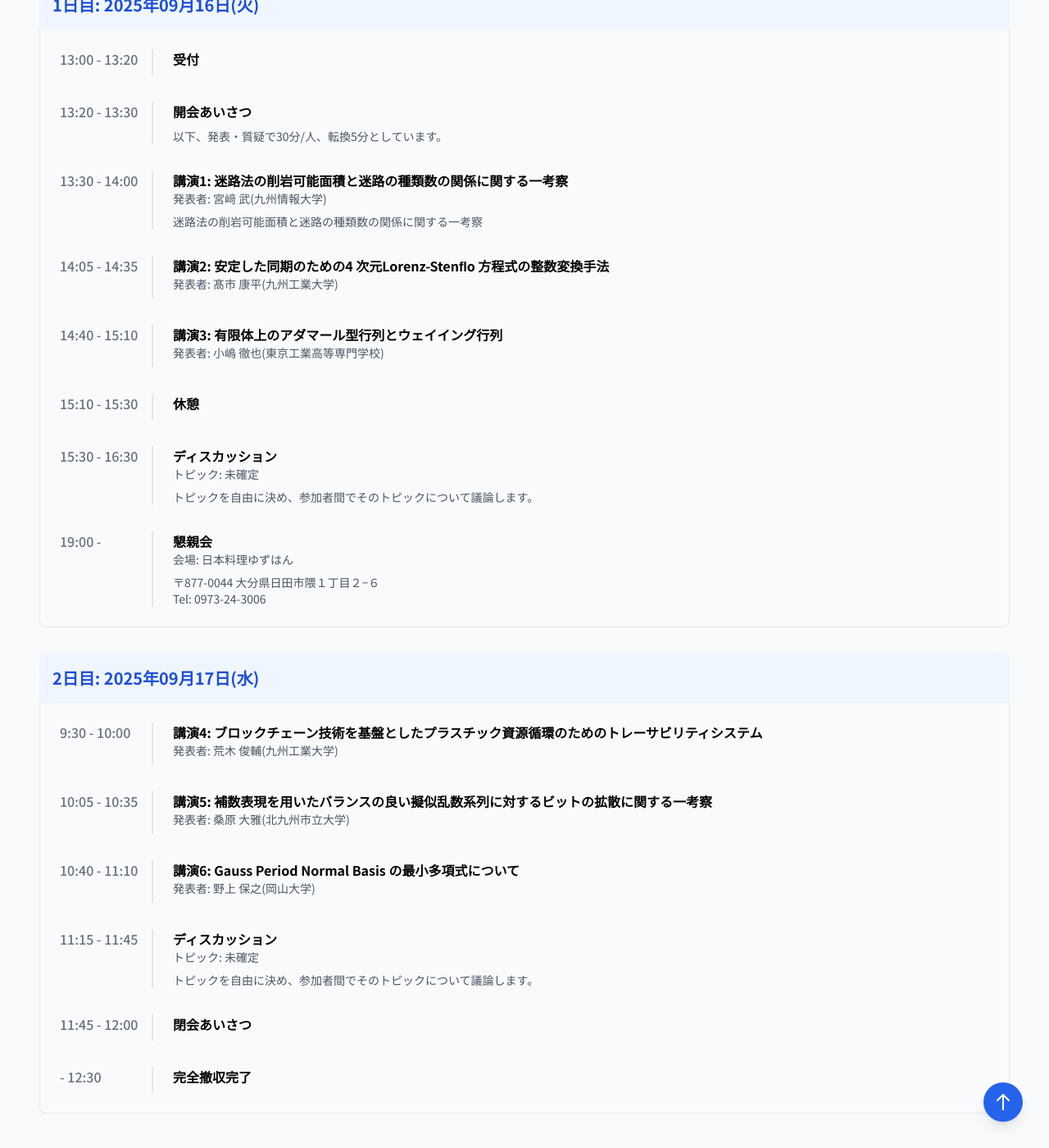
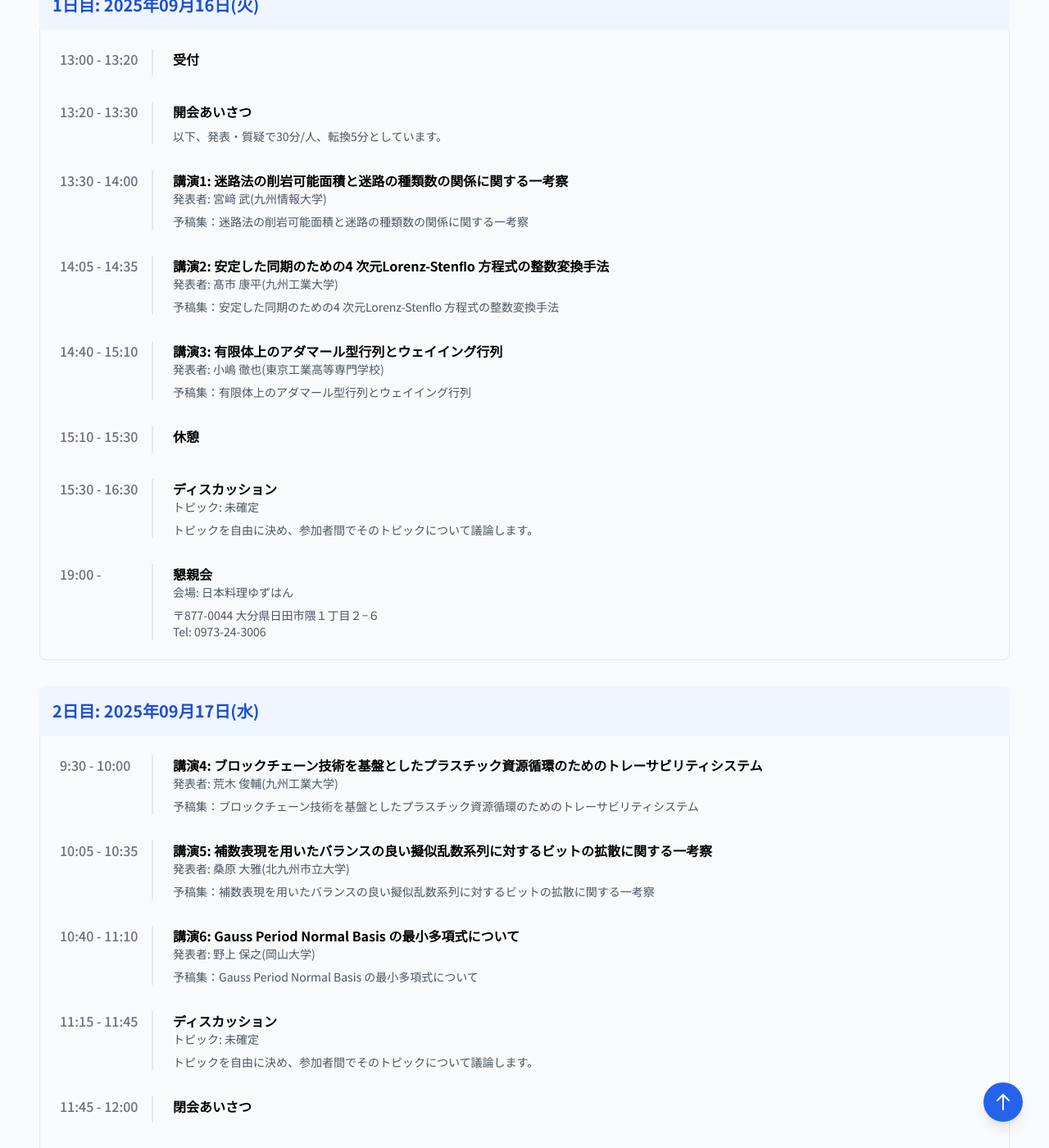
Before and after one commit to FFTPRS/WS, a Jekyll site: the page built from pages/workshop11.html, in a window 1280 px wide and 1400 px high, scrolled down 2526 px. Shown: the whole window at 82% size. Built offline with Jekyll 4.4.1, drawn with Linux system fonts in a browser that asks for light colours; nearby versions of some CDN libraries.

Commit message:
20250918 リンクの追加

```diff
--- a/_data/workshop11.yml
+++ b/_data/workshop11.yml
@@ -37,15 +37,15 @@ program:
     - time: "13:30 - 14:00"
       title: "講演1: 迷路法の削岩可能面積と迷路の種類数の関係に関する一考察"
       speaker: "発表者: 宮﨑 武(九州情報大学)"
-      description: "<a href=''>迷路法の削岩可能面積と迷路の種類数の関係に関する一考察</a>"
+      description: "予稿集：<a href='https://fftprs.github.io/WS/assets/pdf/2025_hita/20250916_1_A%20Study%20of%20Relations%20between%20Diggable%20Areas%20and%20a%20Number%20of%20Maze%20Types%20for%20Maze%20Methods.pdf'>迷路法の削岩可能面積と迷路の種類数の関係に関する一考察</a>"
     - time: "14:05 - 14:35"
       title: "講演2: 安定した同期のための4 次元Lorenz-Stenﬂo 方程式の整数変換手法"
       speaker: "発表者: 髙市 康平(九州工業大学)"
-      description: ""
+      description: "予稿集：<a href='https://fftprs.github.io/WS/assets/pdf/2025_hita/20250916_2_A Study on a Pseudo-Random Bit Sequence Sharing Method Using an Integerized 4-Dimensional Lorenz-Stenflo Equation.pdf'>安定した同期のための4 次元Lorenz-Stenﬂo 方程式の整数変換手法</a>"
     - time: "14:40 - 15:10"
       title: "講演3: 有限体上のアダマール型行列とウェイイング行列"
       speaker: "発表者: 小嶋 徹也(東京工業高等専門学校)"
-      description: ""
+      description: "予稿集：<a href='https://fftprs.github.io/WS/assets/pdf/2025_hita/20250916_3_Hadamard-type Matrices over Finite Fields and Weighing Matrices.pdf'>有限体上のアダマール型行列とウェイイング行列</a>"
     - time: "15:10 - 15:30"
       title: "休憩"
       speaker: ""
@@ -64,15 +64,15 @@ program:
     - time: "9:30 - 10:00"
       title: "講演4: ブロックチェーン技術を基盤としたプラスチック資源循環のためのトレーサビリティシステム"
       speaker: "発表者: 荒木 俊輔(九州工業大学)"
-      description: ""
+      description: "予稿集：<a href='https://fftprs.github.io/WS/assets/pdf/2025_hita/20250917_4_Blockchain-based Traceability System for Plastic Resource Circulation.pdf'>ブロックチェーン技術を基盤としたプラスチック資源循環のためのトレーサビリティシステム</a>"
     - time: "10:05 - 10:35"
       title: "講演5: 補数表現を用いたバランスの良い擬似乱数系列に対するビットの拡散に関する一考察"
       speaker: "発表者: 桑原 大雅(北九州市立大学)"
-      description: ""
+      description: "予稿集：<a href='https://fftprs.github.io/WS/assets/pdf/2025_hita/20250917_5_A Study on Bit Diffusion of Balanced Sequences Using Complement Representations for Two Random Generators.pdf'>補数表現を用いたバランスの良い擬似乱数系列に対するビットの拡散に関する一考察</a>"
     - time: "10:40 - 11:10"
       title: "講演6: Gauss Period Normal Basis の最小多項式について"
       speaker: "発表者: 野上 保之(岡山大学)"
-      description: ""
+      description: "予稿集：<a href='https://fftprs.github.io/WS/assets/pdf/2025_hita/20250917_6_On the Minimal Polynomial of Gauss Period Normal Bases.pdf'>Gauss Period Normal Basis の最小多項式について</a>"
     - time: "11:15 - 11:45"
       title: "ディスカッション"
       speaker: "トピック: 未確定"
```
